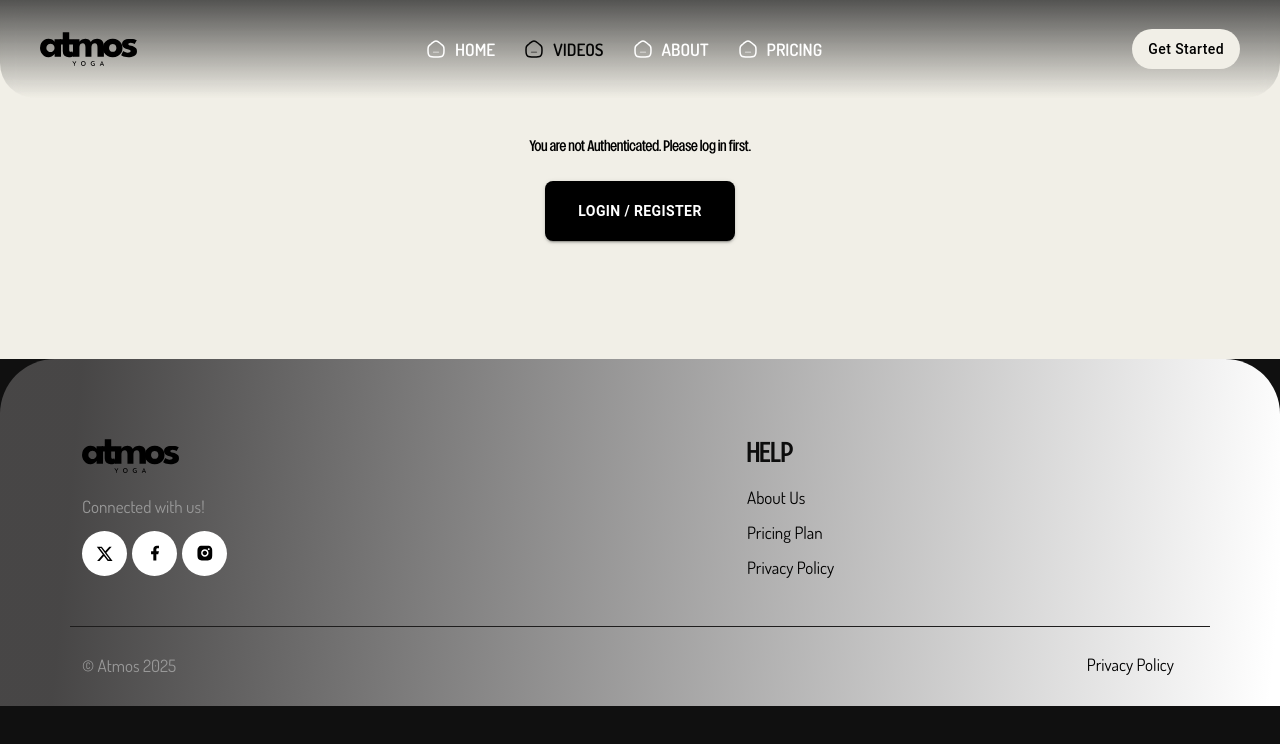
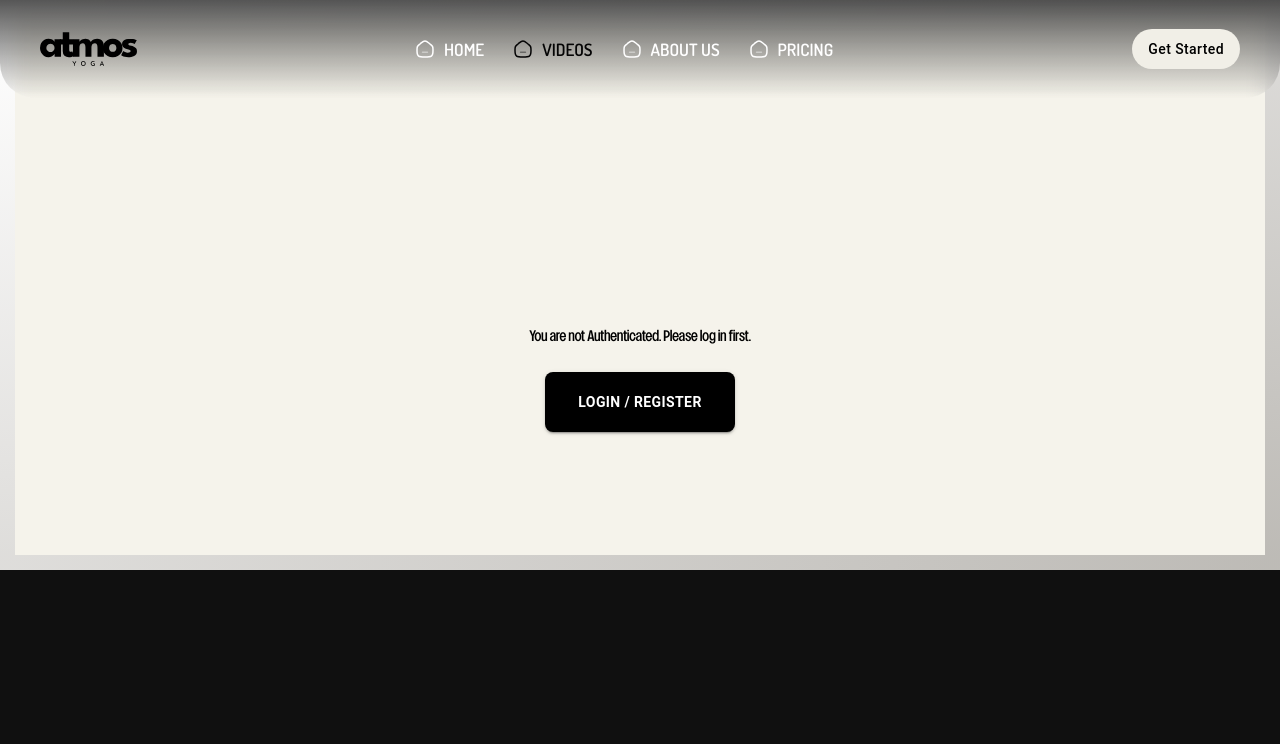
Before and after one commit to GullFatima0012/Atmos, a Next.js app: page /movie-list in a window 1280 px wide. Shown: the top 744 px of the page. Built offline with nearby package versions, Linux system fonts and the light colour scheme.

Commit message:
design updated according to new requirements

```diff
--- a/src/app/(movies)/movie-list/page.js
+++ b/src/app/(movies)/movie-list/page.js
@@ -1,27 +1,34 @@
 import FooterOne from "@/components/Footer/FooterOne";
 import HeaderOne from "@/components/Header/HeaderOne";
 import MovieList from "@/components/Movie/MovieList";
+import { Button, Box } from "@mui/material";
+export default function Movies() {
 
-export default function Movies() {
-  const breadcrumb = {
-    title: "Videos List",
-    links: [
-      { name: "Home", href: "/" },
-      { name: "Movie List", href: "#" },
-    ],
-  };
   return (
     <>
-      <HeaderOne data={{ breadcrumb }} />
+      <HeaderOne  />
 
       {/* <!-- Start Main --> */}
-      <main className="main">
-        {/* <!-- Start Pagination Area --> */}
+
+      <Box
+  sx={{
+    maxWidth: "100%", // Prevents overflow
+    width: "100vw",
+    height: "100%",
+    display: "flex",
+    alignItems: "center",
+    border: "15px solid black",
+borderImage: "linear-gradient(to top left,rgba(112, 109, 109, 0.42), white) 1",
+    justifyContent: "center",
+    bgcolor: "#F5F3EB",
+    position: "relative", // ✅ Added for positioning the button
+  }}
+>
+<main className="main">
         <MovieList />
-        {/* <!-- End Pagination Area --> */}
-      </main>
+  </main>
 
-      <FooterOne />
-    </>
+</Box>
+ </>
   );
 }
--- a/src/components/Movie/MovieList.js
+++ b/src/components/Movie/MovieList.js
@@ -74,17 +74,17 @@ export default function MovieList() {
 
   if (!token) {
     return (
-      <div className="genres-area py-80" style={{ backgroundColor: "#F1EFE7", color: "black" }}>
+      <div className="genres-area py-80" style={{ marginTop:"90px", color: "black" }}>
         <div className="container">
           <Box
             sx={{
               textAlign: "center",
               padding: "20px",
-              py: 2.2,
+              py: 2.9,
               px: 4.2,
-              mt: 5,
+              mt: 15,
               mb: 5,
-              backgroundColor: "#F1EFE7",
+
               marginBottom: "20px",
             }}
           >
@@ -113,13 +113,13 @@ export default function MovieList() {
   }
 
   return (
-    <div className="genres-area py-80" style={{ backgroundColor: "#F1EFE7", color: "black" }}>
+    <div className="genres-area py-80 mt-50" style={{  color: "black" }}>
       <div className="container">
-        {message && <div style={{ backgroundColor: "#E5E4DC", borderRadius: "5px", textAlign: "center", fontWeight: "bold", color: "black", padding: "10px", marginBottom: "20px" }}>{message}</div>}
+        {message && <div style={{  borderRadius: "5px", textAlign: "center", fontWeight: "bold", color: "black", padding: "10px", marginBottom: "20px" }}>{message}</div>}
         {loading ? (
           <Loader />
         ) : movies.length > 0 ? (
-          <div className="row row-gap-4">
+          <div className="row row-gap-4 m-2">
             {movies.map((movie) => (
               <div key={movie.uri} className="col-lg-4 col-sm-6">
                 <MovieCard
--- a/src/components/Price/PricingList.js
+++ b/src/components/Price/PricingList.js
@@ -4,7 +4,7 @@ import pricing from "@/data/pricing";
 
 export default function PricingList() {
   return (
-    <Box  sx={{  backgroundColor: "#F1EFE7", textAlign: "center",py:"30px" }}>
+    <Box  sx={{  textAlign: "center",pt:"120px" }}>
       <Typography variant="h3" fontWeight={600} gutterBottom color="black">
         {pricing.title}
       </Typography>
--- a/src/components/Privacy/PrivacyPolicyContent.js
+++ b/src/components/Privacy/PrivacyPolicyContent.js
@@ -4,7 +4,7 @@ import privacy from "@/data/privacy";
 
 export default function PrivacyPolicyContent() {
   return (
-    <div className="genres-area" style={{ backgroundColor: "#F1EFE7", color: "black" }}>
+    <div className="genres-area" style={{  color: "black" }}>
     <div className="privacy-policy container py-80 p-80" style={{ color: "black" }}>
       <div className="row justify-content-between" style={{ color: "black" }}>
 
--- a/src/data/menu.js
+++ b/src/data/menu.js
@@ -32,7 +32,7 @@ const menuOneData = {
     //   ],
     // },
     {
-      name: "About ",
+      name: "About Us ",
       href: "about",
     },
     {
```
Also changed, not shown: src/app/(pages)/pricing/page.js (+3 -8 lines), src/app/(pages)/privacy-policy/page.js (+18 -9 lines), src/components/Price/PriceingTwo.js (+25 -4 lines), src/components/Price/PricingOne.js (+16 -2 lines).
